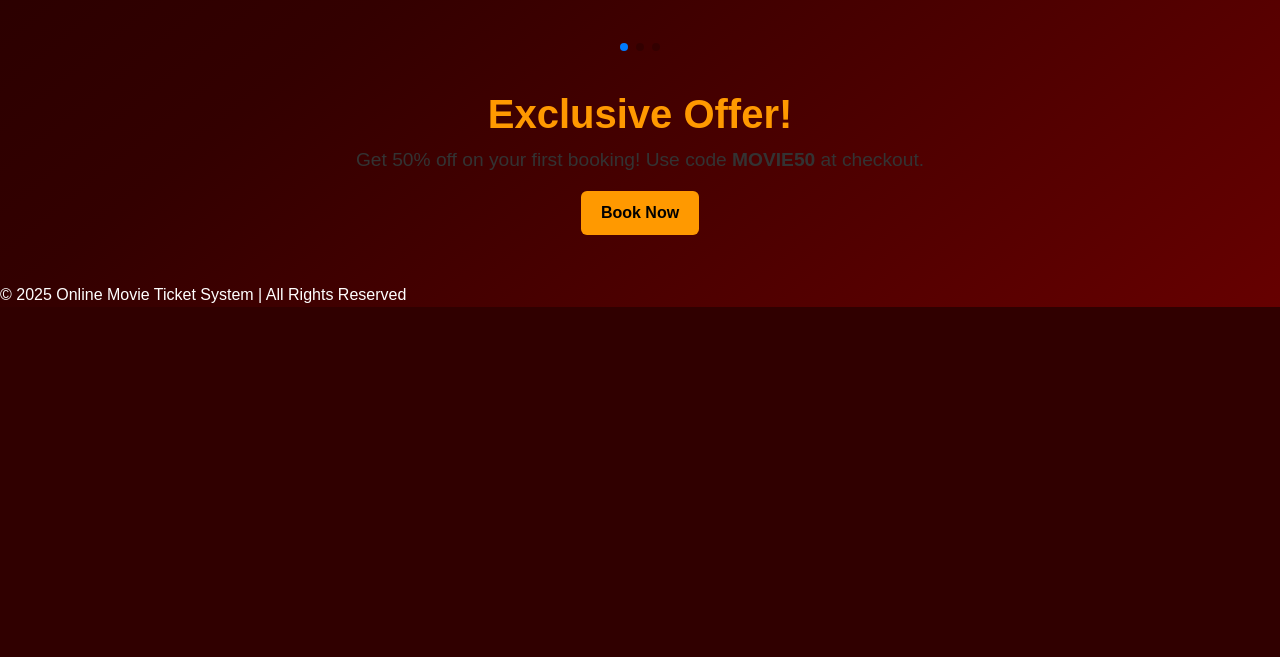
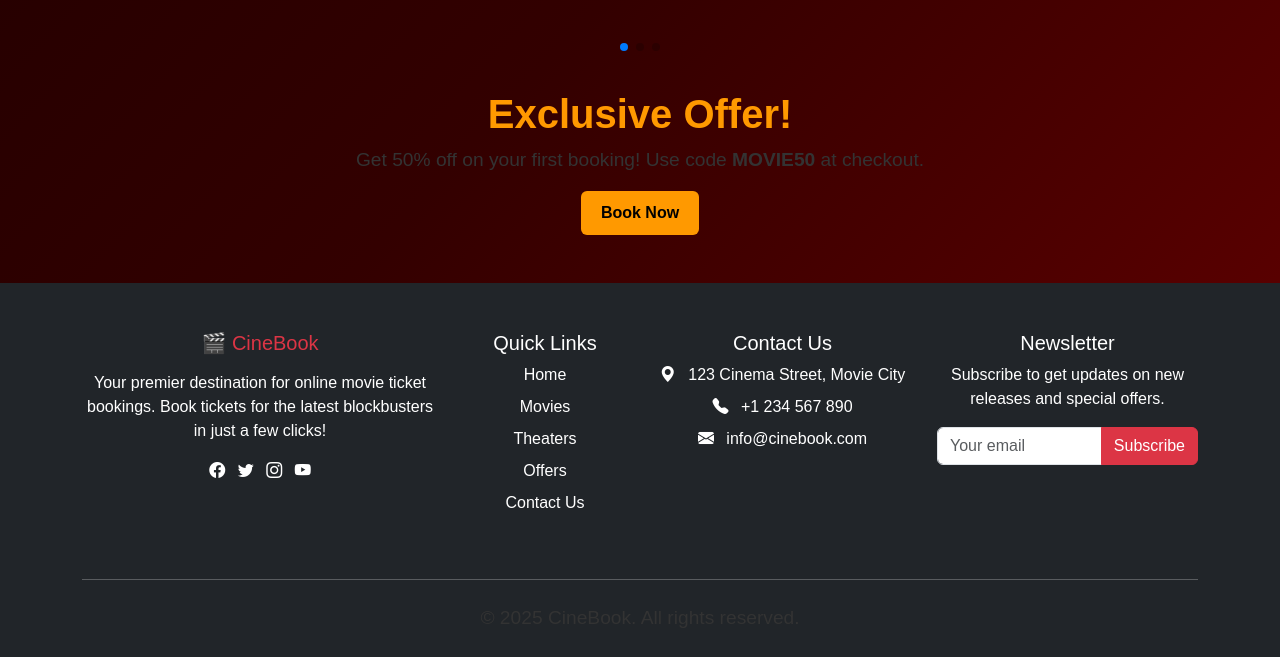
Before and after one commit to Dinusha1112/Booking_system, a Django app: page / in a window 1280 px wide. Shown: the part 734-1391 px from the top of the page. Before the commit the page ends 1041 px from the top, so only its background shows below. Run offline with Django 5.2, Linux system fonts and the light colour scheme; data that the repository does not hold is empty; grey boxes are pictures that could not be loaded.

Commit message:
Added a footer

```diff
--- a/booking_system/templates/booking_system/base.html
+++ b/booking_system/templates/booking_system/base.html
@@ -10,13 +10,14 @@
     <!-- External Libraries -->
     <link href="https://cdn.jsdelivr.net/npm/bootstrap@5.3.0/dist/css/bootstrap.min.css" rel="stylesheet">
     <link href="https://cdn.jsdelivr.net/npm/swiper/swiper-bundle.min.css" rel="stylesheet">
+    <link rel="stylesheet" href="https://cdn.jsdelivr.net/npm/bootstrap-icons@1.10.0/font/bootstrap-icons.css">
 
-    <!-- Custom CSS -->
+    <!-- CSS -->
     <link rel="stylesheet" href="{% static 'css/style.css' %}">
 </head>
 <body>
 
-<!-- New Header Section -->
+<!-- Header Section (same as before) -->
 <header class="bg-dark text-white sticky-top">
     <div class="container">
         <nav class="navbar navbar-expand-lg navbar-dark">
@@ -65,14 +66,77 @@
     </div>
 </header>
 
-<!-- Main Content (e.g., Welcome Message) -->
-<div class="container mt-4">
-    {% block content %}
-        <h1 class="text-center mt-4">Welcome to the Online Movie Ticket Booking System</h1>
-    {% endblock %}
-</div>
+<!-- Main Content -->
+<main class="flex-shrink-0">
+    <div class="container mt-4">
+        {% block content %}
+            <h1 class="text-center mt-4">Welcome to the Online Movie Ticket Booking System</h1>
+        {% endblock %}
+    </div>
+</main>
 
-<div>&copy; 2025 Online Movie Ticket System | All Rights Reserved</div>
+<!-- Footer Section -->
+<footer class="bg-dark text-white pt-5 pb-4">
+    <div class="container">
+        <div class="row">
+            <!-- About Section -->
+            <div class="col-md-4 mb-4">
+                <h5 class="text-danger mb-3">🎬 CineBook</h5>
+                <p>Your premier destination for online movie ticket bookings. Book tickets for the latest blockbusters in just a few clicks!</p>
+                <div class="social-icons mt-3">
+                    <a href="#" class="text-white me-2"><i class="bi bi-facebook"></i></a>
+                    <a href="#" class="text-white me-2"><i class="bi bi-twitter"></i></a>
+                    <a href="#" class="text-white me-2"><i class="bi bi-instagram"></i></a>
+                    <a href="#" class="text-white"><i class="bi bi-youtube"></i></a>
+                </div>
+            </div>
+
+            <!-- Quick Links -->
+            <div class="col-md-2 mb-4">
+                <h5>Quick Links</h5>
+                <ul class="list-unstyled">
+                    <li class="mb-2"><a href="{% url 'home' %}" class="text-white text-decoration-none">Home</a></li>
+                    <li class="mb-2"><a href="#" class="text-white text-decoration-none">Movies</a></li>
+                    <li class="mb-2"><a href="#" class="text-white text-decoration-none">Theaters</a></li>
+                    <li class="mb-2"><a href="#" class="text-white text-decoration-none">Offers</a></li>
+                    <li class="mb-2"><a href="#" class="text-white text-decoration-none">Contact Us</a></li>
+                </ul>
+            </div>
+
+            <!-- Contact Info -->
+            <div class="col-md-3 mb-4">
+                <h5>Contact Us</h5>
+                <ul class="list-unstyled">
+                    <li class="mb-2"><i class="bi bi-geo-alt-fill me-2"></i> 123 Cinema Street, Movie City</li>
+                    <li class="mb-2"><i class="bi bi-telephone-fill me-2"></i> +1 234 567 890</li>
+                    <li class="mb-2"><i class="bi bi-envelope-fill me-2"></i> info@cinebook.com</li>
+                </ul>
+            </div>
+
+            <!-- Newsletter -->
+            <div class="col-md-3 mb-4">
+                <h5>Newsletter</h5>
+                <p>Subscribe to get updates on new releases and special offers.</p>
+                <form class="mt-3">
+                    <div class="input-group">
+                        <input type="email" class="form-control" placeholder="Your email">
+                        <button class="btn btn-danger" type="submit">Subscribe</button>
+                    </div>
+                </form>
+            </div>
+        </div>
+
+        <hr class="my-4 bg-secondary">
+
+        <!-- Copyright -->
+        <div class="row">
+            <div class="col-12 text-center">
+                <p class="mb-0">&copy; 2025 CineBook. All rights reserved.</p>
+            </div>
+        </div>
+    </div>
+</footer>
+
 <!-- Scripts -->
 <script src="https://cdn.jsdelivr.net/npm/bootstrap@5.3.0/dist/js/bootstrap.bundle.min.js"></script>
 <script src="https://cdn.jsdelivr.net/npm/swiper/swiper-bundle.min.js"></script>
```
